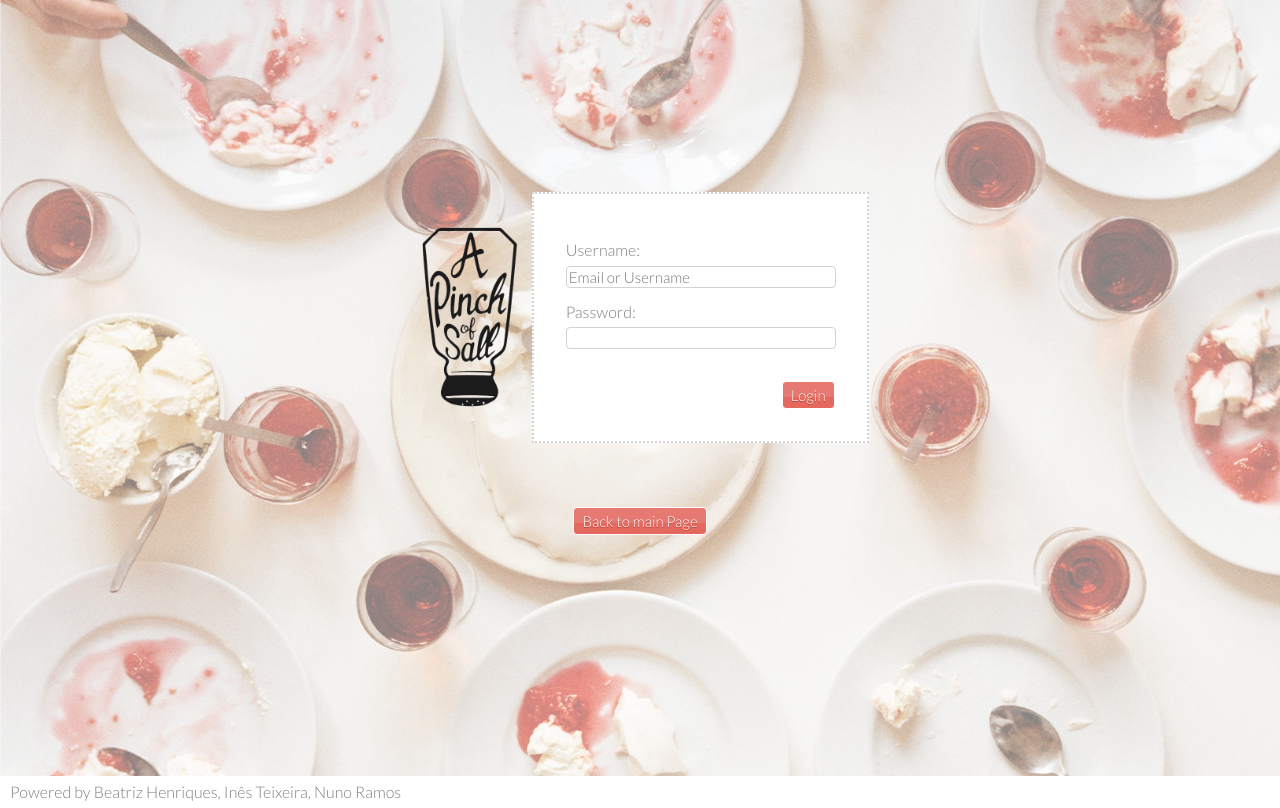
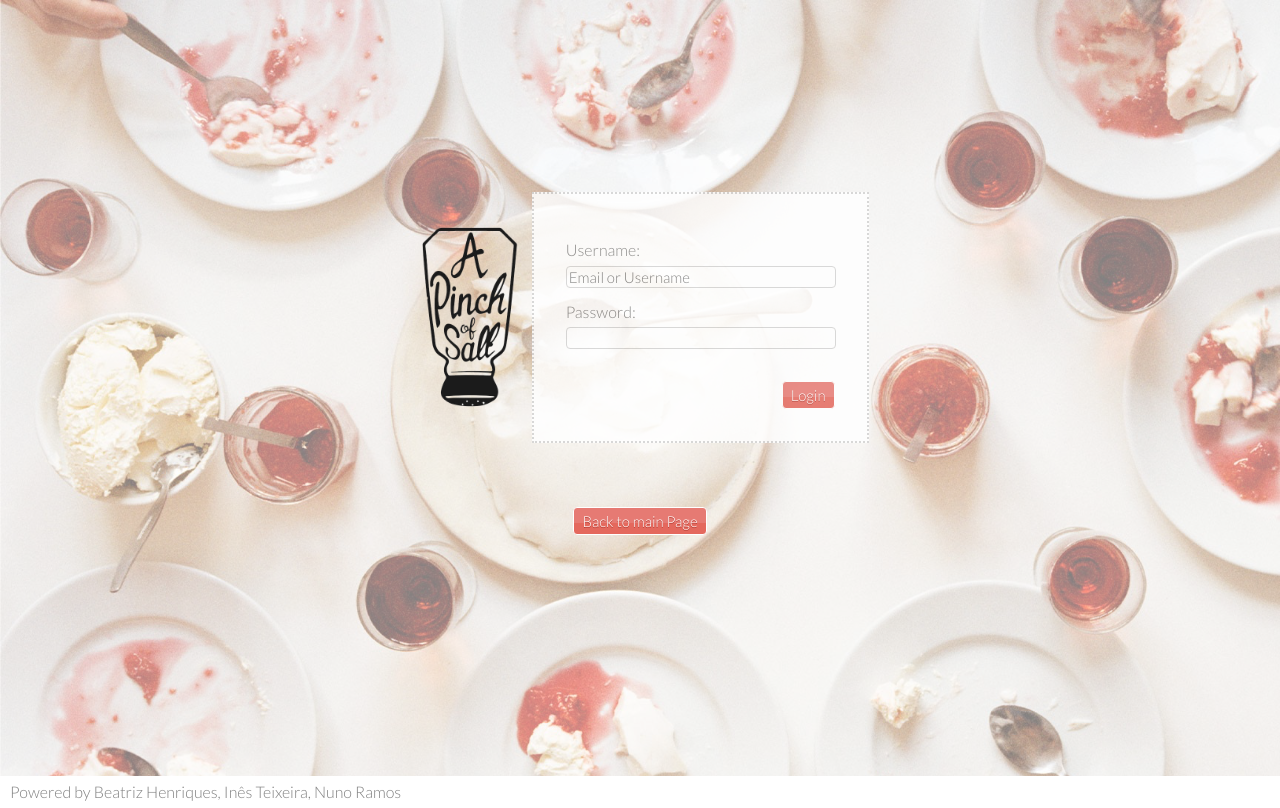
Before and after one commit to NunoRamos/FEUP-LTW, a PHP site: page /pages/login.php in a window 1280 px wide. Run offline with PHP 8.4, Linux system fonts and the light colour scheme.

Commit message:
CSS - sing in and up
add a opacity

```diff
--- a/Project/css/loginPage.css
+++ b/Project/css/loginPage.css
@@ -17,6 +17,8 @@ body {
 
 div#userNameSI {
   background-color: white;
+  /*opacity: 0.85;*/
+  opacity: 0.85;
 }
 
 #userNameSI {
--- a/Project/css/signup.css
+++ b/Project/css/signup.css
@@ -20,7 +20,7 @@ body {
 
 div#userNameSU {
   background-color: white;
-  opacity: 0.95;
+  opacity: 0.85;
 }
 
 #userNameSU {
```
